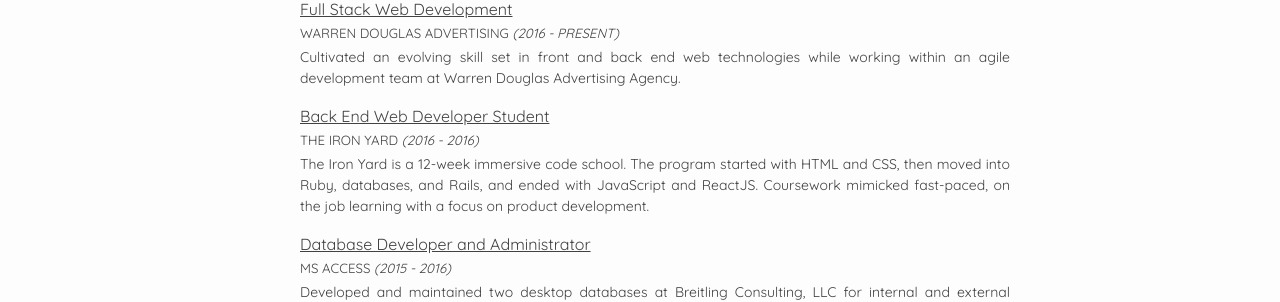
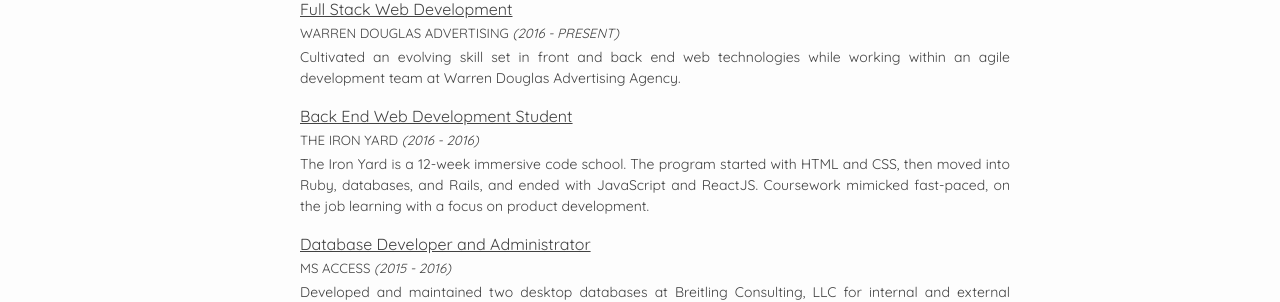
Before and after one commit to emilycritter/emilycritter.io, a Jekyll site: the page built from index.html, in a window 1280 px wide and 900 px high, scrolled down 3501 px. Shown: the part 154-456 px from the top of the window. Built offline with Jekyll 4.4.1, drawn with Linux system fonts in a browser that asks for light colours; nearby versions of some CDN libraries.

Commit message:
Clarify dev experience

```diff
--- a/_includes/workhistory.html
+++ b/_includes/workhistory.html
@@ -14,7 +14,7 @@
     </li>
 
     <li>
-      <h4>Back End Web Developer Student</h4>
+      <h4>Back End Web Development Student</h4>
       <h5>THE IRON YARD <em>(2016 - 2016)</em></h5>
       <p>
         The Iron Yard is a 12-week immersive code school. The <a href="emilycritter.com/blog/2016/tiy-week-1">program</a>
```
